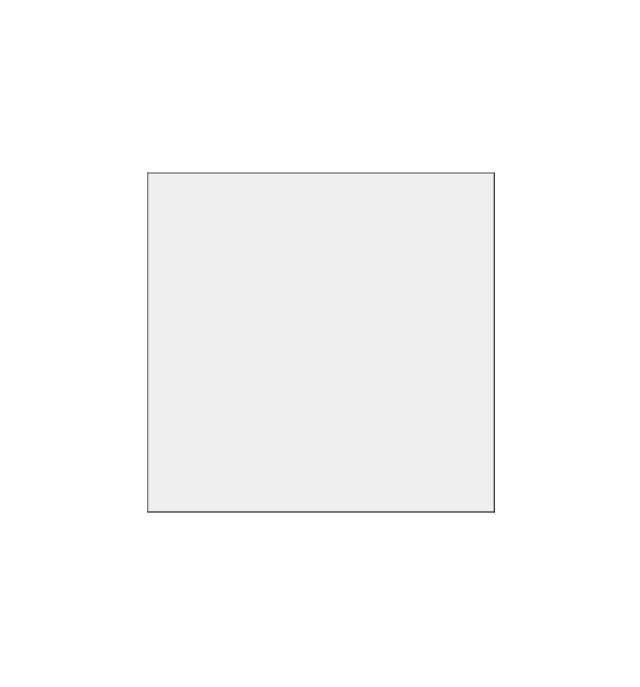
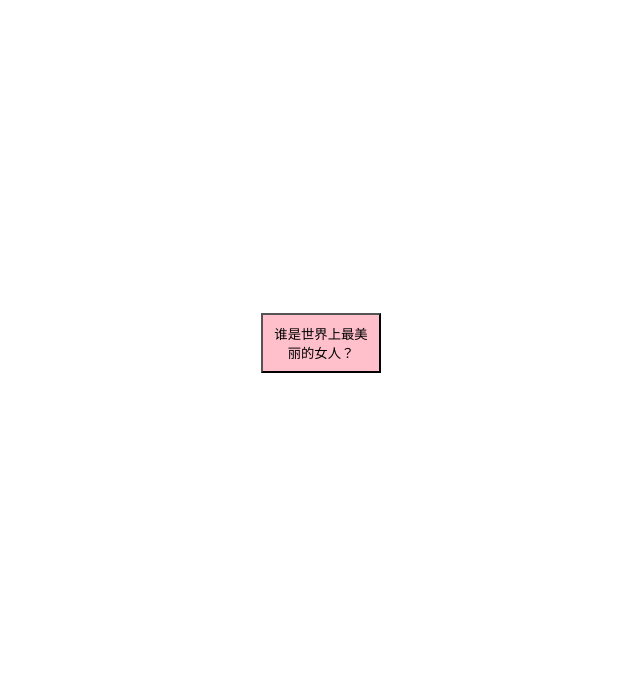
Before and after one commit to Hyq-mio/Hyq-mio.github.io, a plain HTML site: page index.html in a window 1280 px wide. Shown: the part 57-744 px from the top of the page, without its empty margins (319-959 px from the left). Drawn offline with Linux system fonts and the light colour scheme.

Commit message:
Update index.html

```diff
--- a/index.html
+++ b/index.html
@@ -6,28 +6,24 @@
     <meta name="viewport" content="width=device-width, initial-scale=1.0">
     <title>魔镜魔镜告诉我</title>
     <style>
-        div {
+        button {
             position: absolute;
             left: 50%;
             top: 50%;
             transform: translate(-50%,-50%);
+            display: block;
+            /* margin-left: 500px; */
             margin: 0 auto;
-        }
-
-        button {
-            width: 695px;
-            height: 680px;
-            background-image: url(./02.jpg);
-            transform: scale(0.5);
+            background-color: pink;
+            width: 120px;
+            height: 60px;
+            /* font-size: 20px; */
         }
     </style>
 </head>
 <body>
-    <div>
-        <button></button>
-    </div>
+    <button>谁是世界上最美丽的女人？</button>
     <script>
-        let pic = document.querySelector('div')
         let btn = document.querySelector('button')
         btn.addEventListener('click',function () {
             alert('是毛诗野')
```
